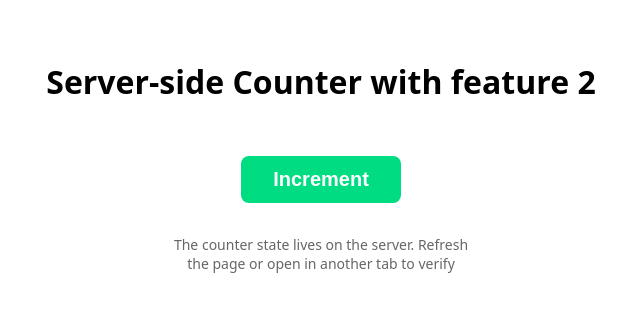
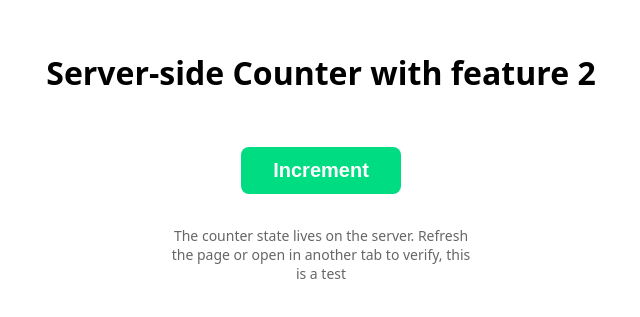
Before and after one commit to dev-celer/testing-nuxt, a Nuxt app: page / in a window 1280 px wide. Shown: the part 245-562 px from the top of the page, without its empty margins (319-959 px from the left). Built offline with nearby package versions, Linux system fonts and the light colour scheme; no server answers.

Commit message:
Update app.vue

```diff
--- a/app/app.vue
+++ b/app/app.vue
@@ -12,7 +12,7 @@ async function increment() {
     <h1>Server-side Counter with feature 2</h1>
     <p class="count">{{ data?.count }}</p>
     <button @click="increment">Increment</button>
-    <p class="hint">The counter state lives on the server. Refresh the page or open in another tab to verify</p>
+    <p class="hint">The counter state lives on the server. Refresh the page or open in another tab to verify, this is a test</p>
   </div>
 </template>
 
```
